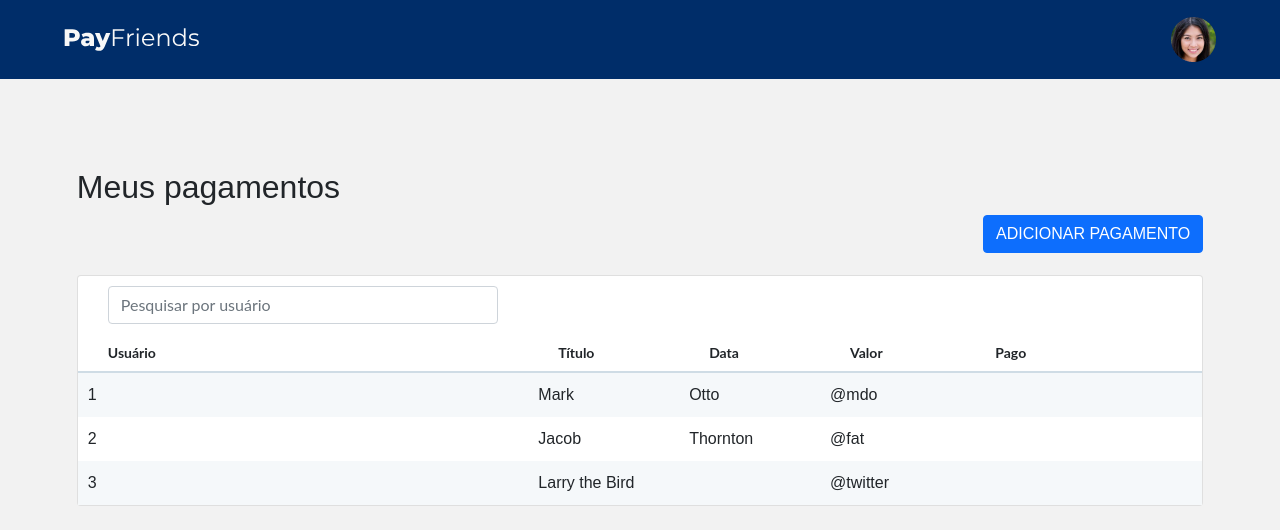
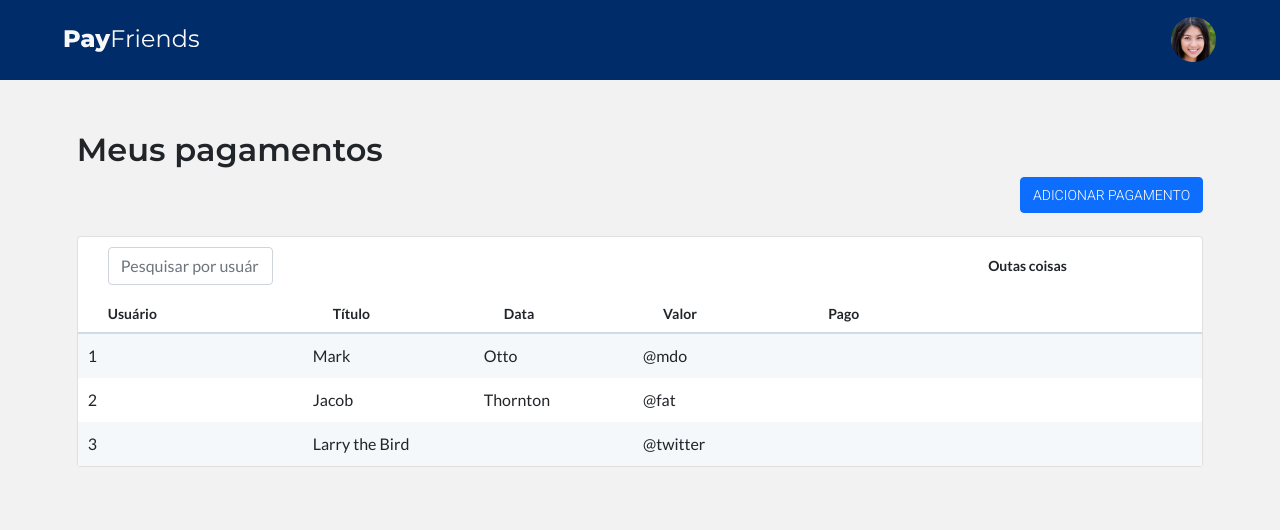
Before and after one commit to freitasdfb/picpay-front-test, a React (Create React App) app: page /pagamentos in a window 1280 px wide. Shown: the top 530 px of the page. Built offline with nearby package versions, Linux system fonts and the light colour scheme.

Commit message:
:lipstick: Aplicando fontes de melhor forma

```diff
--- a/public/index.html
+++ b/public/index.html
@@ -14,6 +14,10 @@
       user's mobile device or desktop. See https://developers.google.com/web/fundamentals/web-app-manifest/
     -->
     <link rel="manifest" href="%PUBLIC_URL%/manifest.json" />
+    <link rel="preconnect" href="https://fonts.googleapis.com">
+    <link rel="preconnect" href="https://fonts.gstatic.com" crossorigin>
+    <link href="https://fonts.googleapis.com/css2?family=Lato:wght@400;700&family=Montserrat:wght@400;600;700&family=Roboto:wght@300;500&display=swap" rel="stylesheet">
+
     <!--
       Notice the use of %PUBLIC_URL% in the tags above.
       It will be replaced with the URL of the `public` folder during the build.
--- a/src/components/navbar/index.js
+++ b/src/components/navbar/index.js
@@ -8,7 +8,7 @@ function Navbar() {
   return (
     <WrapperNavbar>
       <div>
-        <img src={logo} alt='pay friends logo' />
+        <img style={{cursor: 'pointer'}} src={logo} alt='pay friends logo' href="/"/>
       </div>
       <div>
         <img src={avatar} alt='pay friends logo' />
--- a/src/components/table/index.js
+++ b/src/components/table/index.js
@@ -7,10 +7,17 @@ function TablePic() {
   return (
     <Card style={{ marginTop: '2%' }}>
       <PicTable>
-        <thead style={{ padding: '0px 2%'}}>
-          <th>
-            <TextField placeholder="Pesquisar por usuário" />
-          </th>
+        <thead>
+          <tr>
+            <th style={{ width: '20%'}}>
+              <TextField placeholder="Pesquisar por usuário" />
+            </th>
+            <th></th>
+            <th></th>
+            <th></th>
+            <th></th>
+            <th>Outas coisas</th>
+          </tr>
         </thead>
         <thead id="mainHead">
           <tr>
--- a/src/components/table/styles.js
+++ b/src/components/table/styles.js
@@ -2,7 +2,11 @@ import styled from 'styled-components';
 import { Form } from 'react-bootstrap';
 
 export const PicTable = styled.table`
-  @import url('https://fonts.googleapis.com/css2?family=Lato:wght@400;700&display=swap');
+
+  * {
+    font-family: 'Lato', sans-serif;
+  }
+
   td {
     padding: 10px;
   }
@@ -34,4 +38,5 @@ export const TextField = styled(Form.Control)`
   &:focus {
     background: none;
   }
+
 `
--- a/src/pages/Pagamentos/index.js
+++ b/src/pages/Pagamentos/index.js
@@ -1,8 +1,7 @@
 import React from 'react';
 import Navbar from '../../components/navbar'
-import { ContainerPag, WrapperContent } from './styles'
+import { ContainerPag, WrapperContent, PicButton } from './styles'
 import TablePic from '../../components/table'
-import { Button } from 'react-bootstrap'
 function Pagamentos() {
 
   return (
@@ -11,7 +10,7 @@ function Pagamentos() {
       <WrapperContent>
         <h2>Meus pagamentos</h2>
         <div style={{ width: '100%', display: 'flex', justifyContent: 'flex-end'}}>
-          <Button style={{textTransform: 'uppercase'}} variant="primary">Adicionar Pagamento</Button>
+          <PicButton variant="primary">Adicionar Pagamento</PicButton>
         </div>
         <TablePic />
       </ WrapperContent>
--- a/src/pages/Pagamentos/styles.js
+++ b/src/pages/Pagamentos/styles.js
@@ -1,4 +1,5 @@
 import styled from 'styled-components';
+import { Button } from 'react-bootstrap';
 
 export const ContainerPag = styled.div`
 background-color: #F2F2F2;
@@ -8,8 +9,20 @@ width: 100vw;
 height: 100vh;
 `
 export const WrapperContent = styled.div`
-  @import url('https://fonts.googleapis.com/css2?family=Montserrat:wght@100;400;500;600;700&display=swap');
-  padding: 7% 6%;
+  padding: 4% 6%;
   width: 100%;
   height: 100%;
+
+  h2 {
+    font-weight: 600;
+  }
 `
+
+export const PicButton = styled(Button)`
+  font-family: 'Roboto';
+  font-weight: 300;
+  text-transform: uppercase;
+  font-size: 14px;
+  line-height: 16px;
+  height: 36px;
+`
```
